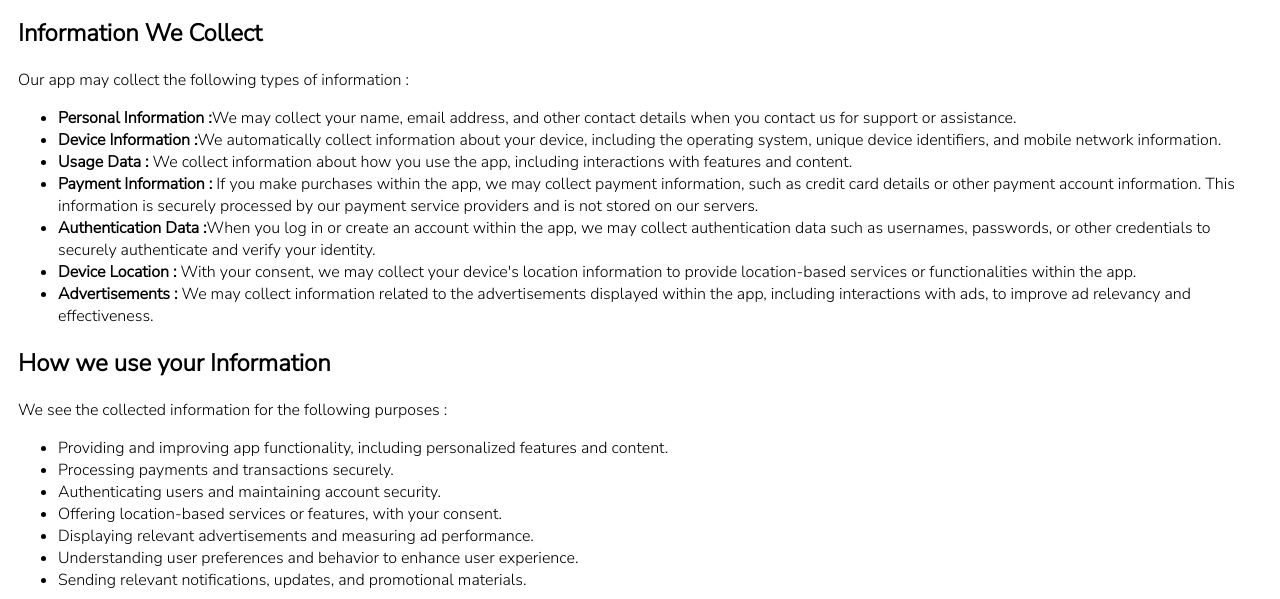
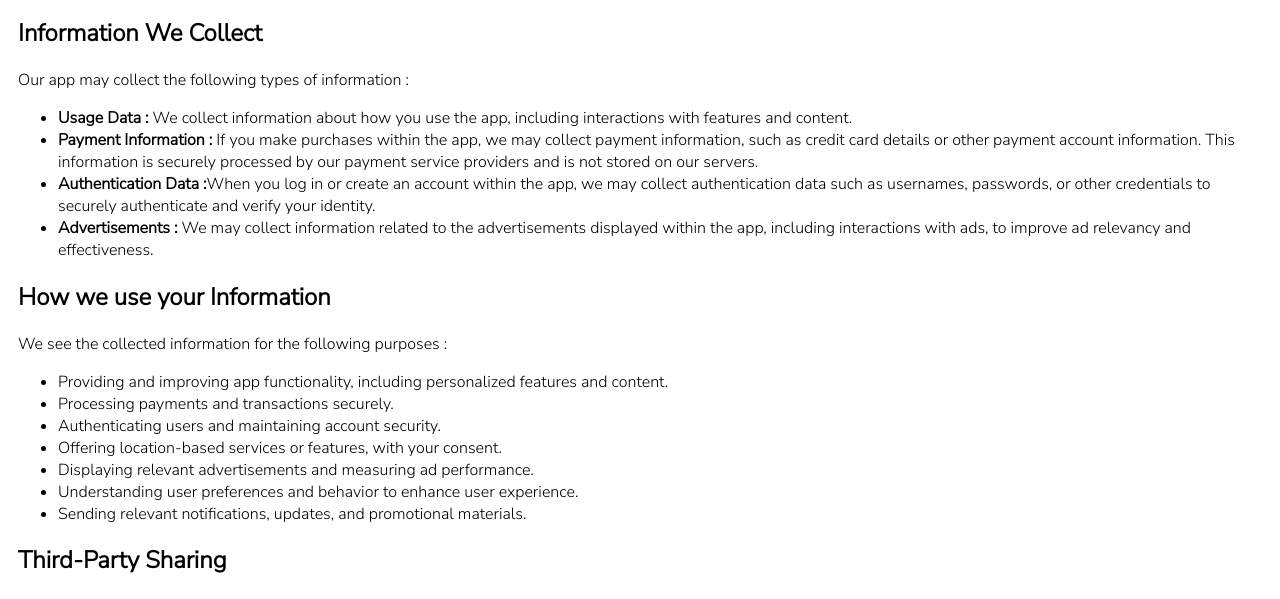
Before and after one commit to YuvaSriSai18/Privacy_Policy, a plain HTML site: page index.html in a window 1280 px wide. Shown: the part 133-732 px from the top of the page. Drawn offline with Linux system fonts and the light colour scheme.

Commit message:
Update index.html

```diff
--- a/index.html
+++ b/index.html
@@ -30,12 +30,12 @@
     <p>Our app may collect the following types of information :</p>
 
     <ul>
-        <li><b>Personal Information :</b>We may collect your name, email address, and other contact details when you contact us for support or assistance.</li>
-        <li><b>Device Information :</b>We automatically collect information about your device, including the operating system, unique device identifiers, and mobile network information.</li>
+<!--         <li><b>Personal Information :</b>We may collect your name, email address, and other contact details when you contact us for support or assistance.</li> -->
+<!--         <li><b>Device Information :</b>We automatically collect information about your device, including the operating system, unique device identifiers, and mobile network information.</li> -->
         <li><b>Usage Data :</b> We collect information about how you use the app, including interactions with features and content.</li>
         <li><b>Payment Information :</b> If you make purchases within the app, we may collect payment information, such as credit card details or other payment account information. This information is securely processed by our payment service providers and is not stored on our servers.</li>
         <li><b>Authentication Data :</b>When you log in or create an account within the app, we may collect authentication data such as usernames, passwords, or other credentials to securely authenticate and verify your identity.</li>
-        <li><b>Device Location : </b>With your consent, we may collect your device's location information to provide location-based services or functionalities within the app.</li>
+<!--         <li><b>Device Location : </b>With your consent, we may collect your device's location information to provide location-based services or functionalities within the app.</li> -->
         <li><b>Advertisements : </b>We may collect information related to the advertisements displayed within the app, including interactions with ads, to improve ad relevancy and effectiveness.</li>
     </ul>
 
```
